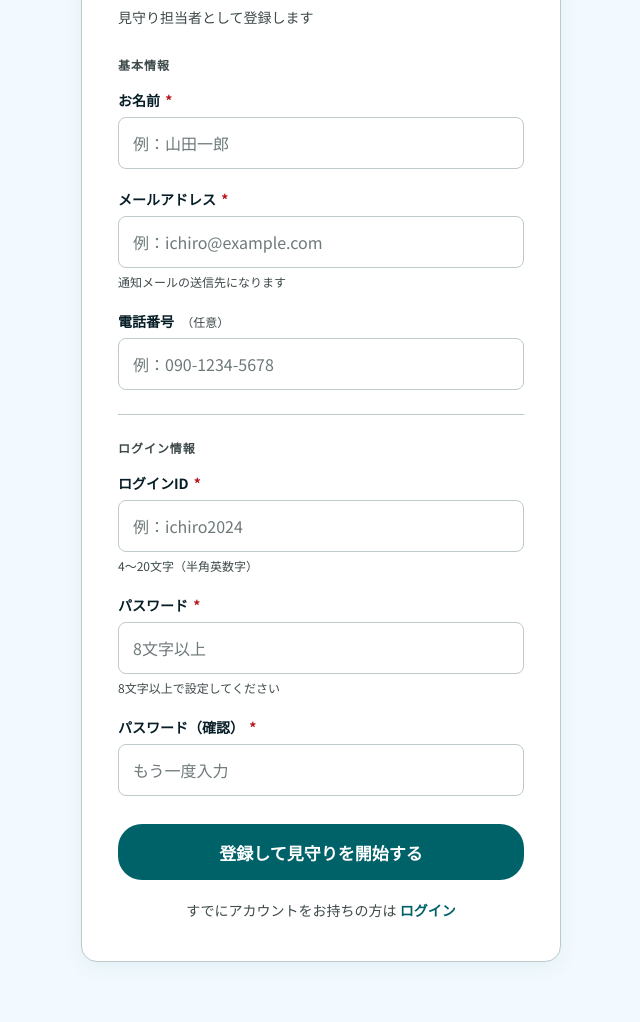
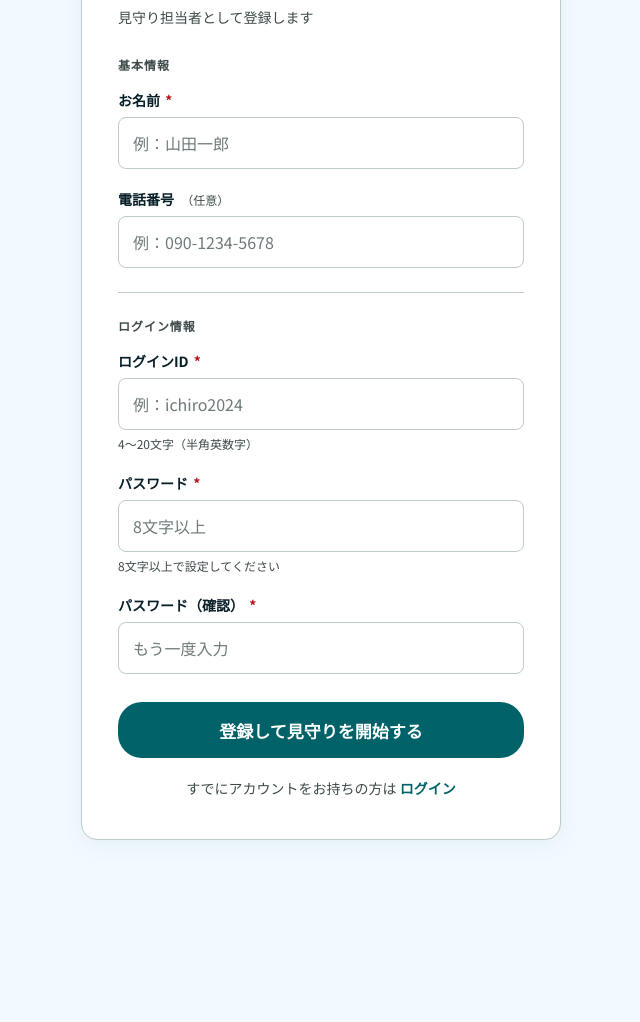
Before and after one commit to yush02084/Heart-Failure-Monitoring-App, a Flask app: template app/templates/auth/register_watcher.html in a window 1280 px wide. Shown: the part 319-1341 px from the top of the page, without its empty margins (319-959 px from the left). After the commit the page ends 1159 px from the top, so only its background shows below. Run offline with Flask 3, Linux system fonts and the light colour scheme; the template is opened without the code that fills it: values that come from a table or form of the project are taken from there, most other values are stand-ins (such as "Sample title", 1, 10 or a date in 2020).

Commit message:
fix: RegisterWatcherFormのEmail()バリデータを削除
email-validatorパッケージ未インストールによるException修正。
emailフィールドはUserモデルに保存されないため削除。

Co-Authored-By: Claude Sonnet 4.6 <noreply@anthropic.com>

```diff
--- a/app/auth/forms.py
+++ b/app/auth/forms.py
@@ -1,6 +1,6 @@
 from flask_wtf import FlaskForm
 from wtforms import StringField, PasswordField, HiddenField, DecimalField
-from wtforms.validators import DataRequired, Length, Email, EqualTo, Optional, NumberRange
+from wtforms.validators import DataRequired, Length, EqualTo, Optional, NumberRange
 
 
 class LoginForm(FlaskForm):
@@ -16,7 +16,6 @@ class RegisterWatcherForm(FlaskForm):
         validators=[DataRequired(), EqualTo("password", message="パスワードが一致しません")]
     )
     name = StringField("お名前", validators=[DataRequired(), Length(1, 20)])
-    email = StringField("メールアドレス", validators=[DataRequired(), Email()])
     phone_number = StringField("電話番号", validators=[Optional(), Length(max=20)])
     token = HiddenField()
 
--- a/app/templates/auth/register_watcher.html
+++ b/app/templates/auth/register_watcher.html
@@ -57,12 +57,6 @@
         {% for error in form.name.errors %}<div class="field-error">{{ error }}</div>{% endfor %}
       </div>
 
-      <div class="reg-field">
-        <label for="email">メールアドレス <span class="required">*</span></label>
-        {{ form.email(id="email", placeholder="例：ichiro@example.com") }}
-        <div class="reg-field__hint">通知メールの送信先になります</div>
-        {% for error in form.email.errors %}<div class="field-error">{{ error }}</div>{% endfor %}
-      </div>
 
       <div class="reg-field">
         <label for="phone_number">電話番号 <span class="optional">（任意）</span></label>
```
